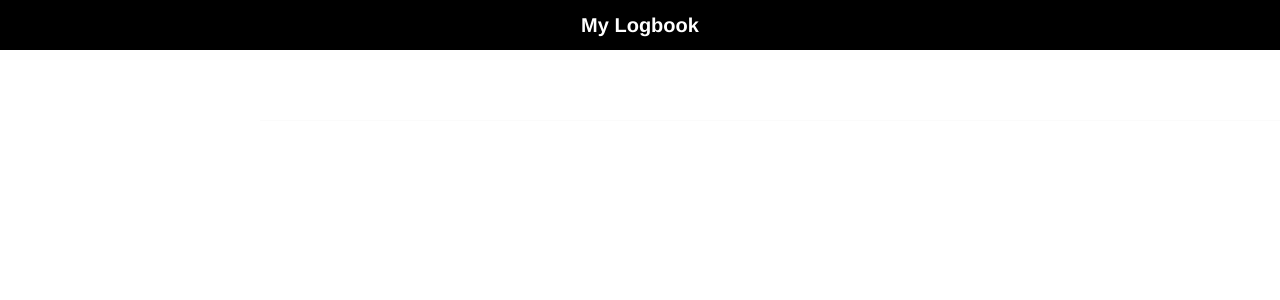
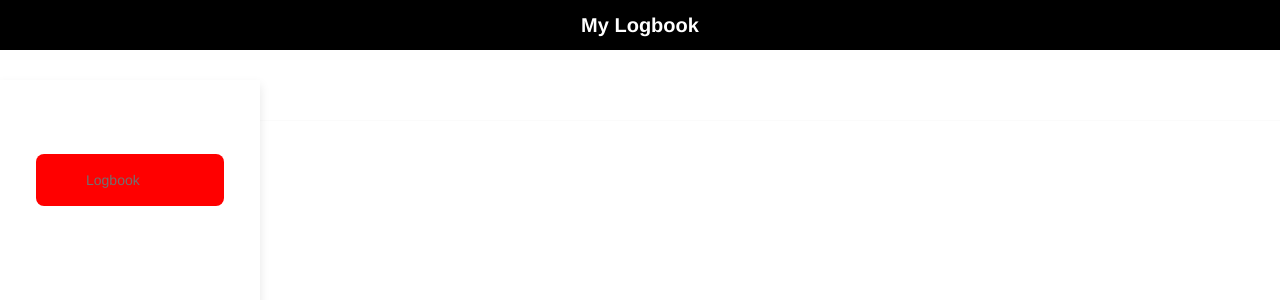
Before and after one commit to StevenReale/exercise-app, a Vue app in the folder client/: page /logbook in a window 1280 px wide. Shown: the top 300 px of the page. Built offline with nearby package versions, Linux system fonts and the light colour scheme; no server answers; some icons are missing.

Commit message:
Working on nav

```diff
--- a/client/src/components/MainNav.vue
+++ b/client/src/components/MainNav.vue
@@ -1,14 +1,15 @@
 <template>
   <nav>
-    <div class="icon">
-        <box-icon class="menu-icon" name="menu"></box-icon>
-    </div>
     <div class="sidebar">
+        <div class="icon">
+            <box-icon class="menu-icon" name="menu"></box-icon>
+        </div>
         <div class="sidebar-content">
             <ul class="lists">
                 <li class="list">
                     <a href="#" class="nav-link">
-                        <box-icon name='book-open'></box-icon>
+                        <box-icon name='book-open' class="icons"></box-icon>
+                        <span class="link">Logbook</span>
                     </a>
                 </li>
             </ul>
@@ -50,12 +51,42 @@ nav .icon {
 }
 nav .sidebar {
     position: fixed;
-    z-index: 1;
     top: 80px;
     left: 0;
     height: 100%;
     width: 260px;
+    padding: 20px;
     background-color: #fff;
+    box-shadow: 0 5px 10px rgba(0, 0, 0, 0.1);
+}
+
+.sidebar .sidebar-content {
+    padding: 30px 16px;
+}
+
+.sidebar-content .list {
+    list-style: none;
+}
+
+.list .nav-link {
+    display: flex;
+    align-items: center;
+    text-decoration: none;
+    background-color: red;
+    border-radius: 8px;
+    padding: 14px 12px;
+}
+
+.nav-link .icons {
+    margin-right: 14px;
+    font-size: 20px;
+    color: #707070;
+}
+
+.nav-link .link {
+    font-size: 14px;
+    color: #707070;
+    font-weight: 400;
 }
 
 </style>
```
